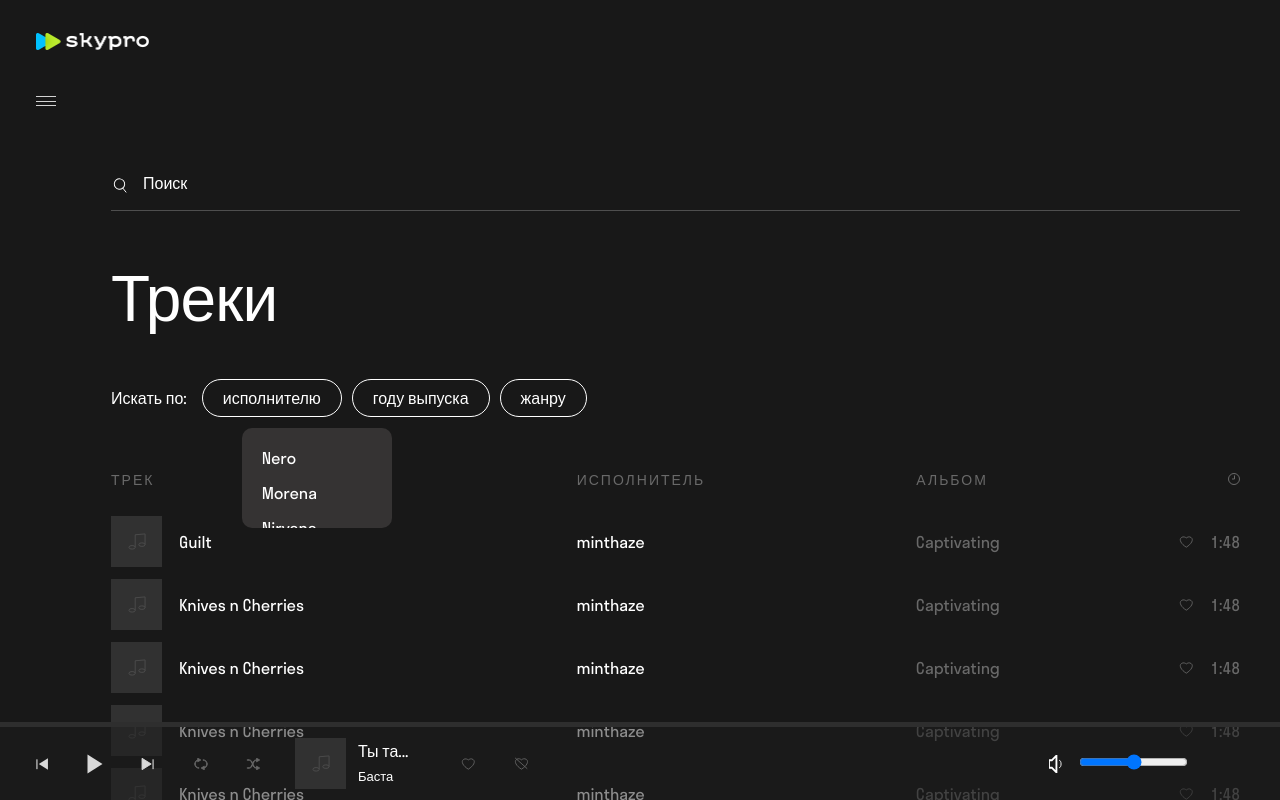
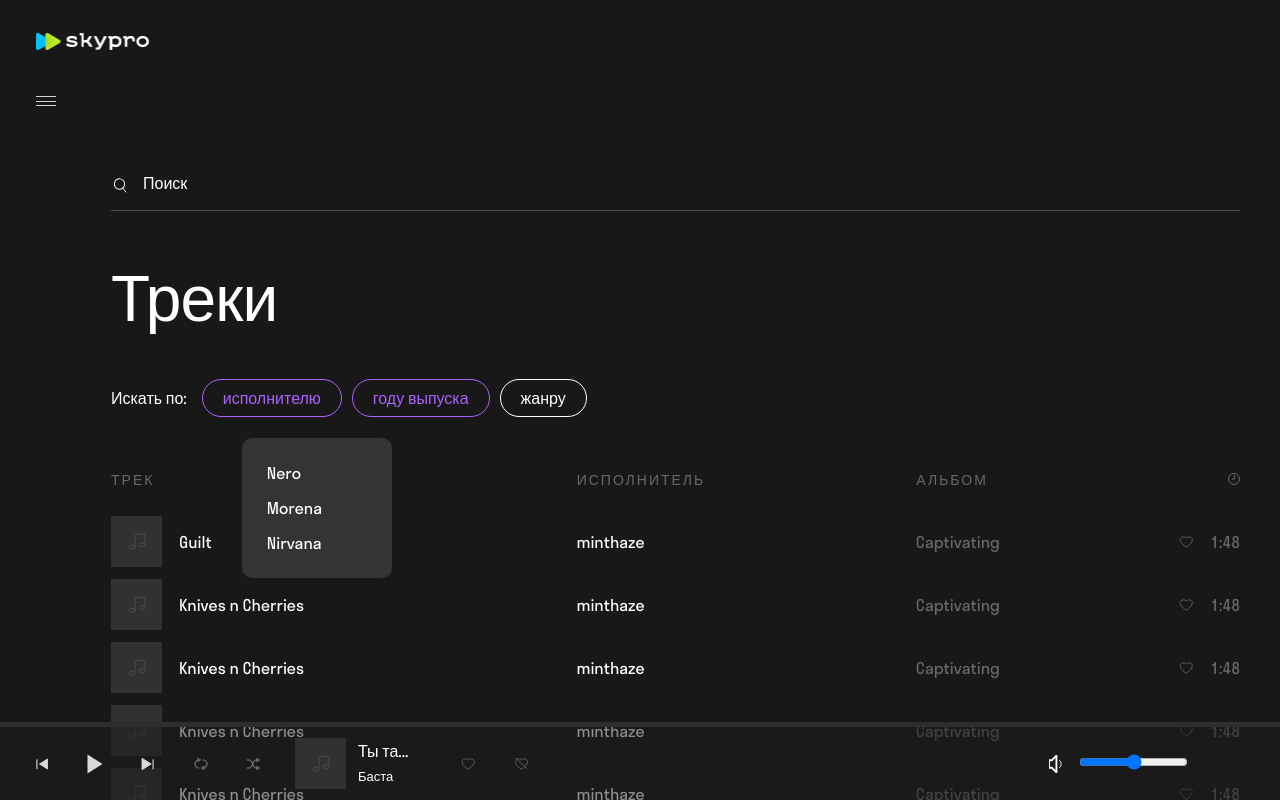
Before and after one commit to NataliaTrukhman/skypro-music, a React (Create React App) app: page / in a window 1280 px wide. Both pictures are taken after a click on the element "исполнителю". Built offline with nearby package versions, Linux system fonts and the light colour scheme.

Commit message:
доработки?

```diff
--- a/src/components/FilterBlocks.js
+++ b/src/components/FilterBlocks.js
@@ -12,6 +12,10 @@ const authors = [
     }, {
         id: 2,
         name: 'Nirvana',
+    },
+    {
+        id: 3,
+        name: 'Ray Charles',
     }
 ]
 
@@ -42,6 +46,10 @@ const genres = [
     }, {
         id: 2,
         name: 'классика',
+    },
+    {
+        id: 3,
+        name: 'джаз',
     }
 ]
 
@@ -51,30 +59,42 @@ function FilterBlocks() {
     //     setShowFilter(showFilter)
     // }
 
+    const [showActive, setShowActive] = useState(false);
+
+
+    // let className
+
     function showClick(filter){
-        if (showFilter === filter) {
+
+        if (showFilter === filter && showActive === false) {
           setShowFilter(null)
+
+
+
        } else {
           setShowFilter(filter)
-       }
+          setShowActive(!showActive)
+
+          }
+
      }
 
 
 
     return (
         <>
-            <div className="filter__button button-author _btn-text" onClick={() => showClick("authors")}>
+            <div className={`filter__button button-year _btn-text ${showActive ? 'active' : '' }`} onClick={() => showClick("authors")}>
                 исполнителю
             </div>
 
-            {showFilter === "authors" ? <ListItems items={authors}  /> : null }
-            {/* {showFilter && <ListItems items={authors} />} */}
+            {showFilter === "authors" ? <ListItems items={authors} /> : null }
 
-            <div className="filter__button button-year _btn-text" onClick={() => showClick("years")}>
+
+            <div className={`filter__button button-year _btn-text ${showActive ? 'active' : '' }`} onClick={() => showClick("years")}>
                 году выпуска
             </div>
             {showFilter === "years" ? <ListItems items={years}  /> : null }
-            {/* {showFilter && <ListItems items={years} />} */}
+
 
             <div className="filter__button button-genre _btn-text" onClick={() => showClick("genres")} >жанру</div>
             {showFilter === "genres" ? <ListItems items={genres}  /> : null }
@@ -90,10 +110,12 @@ function ListItems({ items }) {
     const List = items.map(i => <li className="line _btn-text" key={i.id}>{i.name}</li>)
     return (
       <div className="popupblock" >
-
-        <ul className="popup " >
+    <div className="popupcontainer " >
+    <ul className="popup " >
                 {List}
             </ul>
+    </div>
+
 
 
        </div>
--- a/src/components/TrackList.css
+++ b/src/components/TrackList.css
@@ -139,26 +139,32 @@
   .popupblock{
     position: relative;
     right: 110px;
-    top: 30px;
+    top: 40px;
 
   }
+  .popupcontainer{
+    width: 150px;
+    position: absolute;
+    background-color: #353333;
+    padding: 20px;
+    border-radius: 10px;
+  }
   .popup {
-    position: absolute;
-    width: 150px;
     max-height: 100px;
     overflow-y: scroll;
     display: flex;
     flex-direction: column;
     gap: 15px;
-    background-color: #353333;
-    border-radius: 10px;
-    padding: 20px;
+    padding: 5px;
 
-
+    }
+    .active {
+      border-color: #ad61ff;
+      color: #ad61ff;
     }
 
     .popup::-webkit-scrollbar {
-      width: 10px;
+      width: 8px;
       background-color: #514e4e;
   }
 
```
